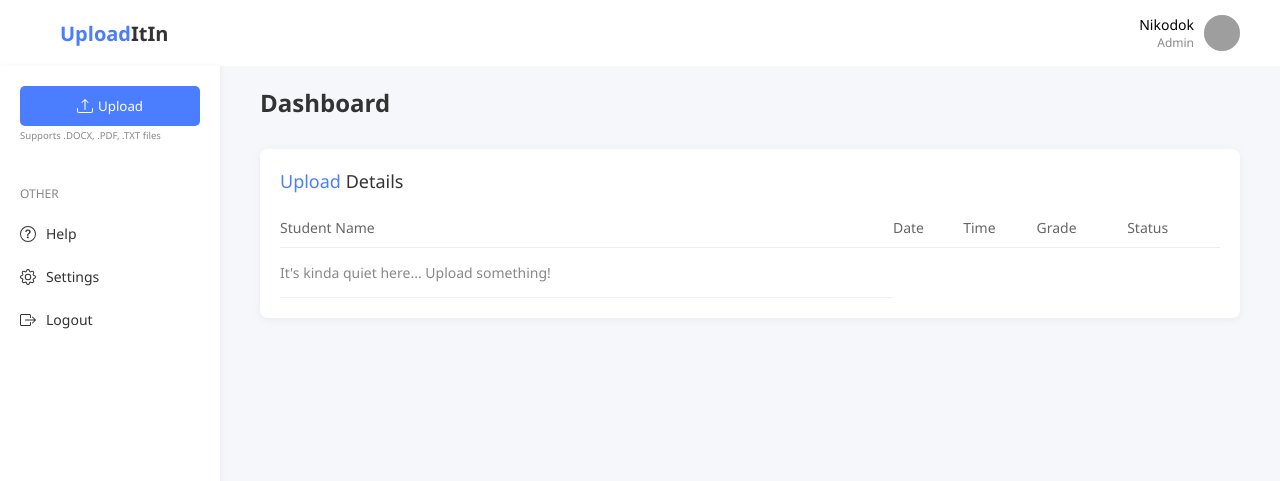
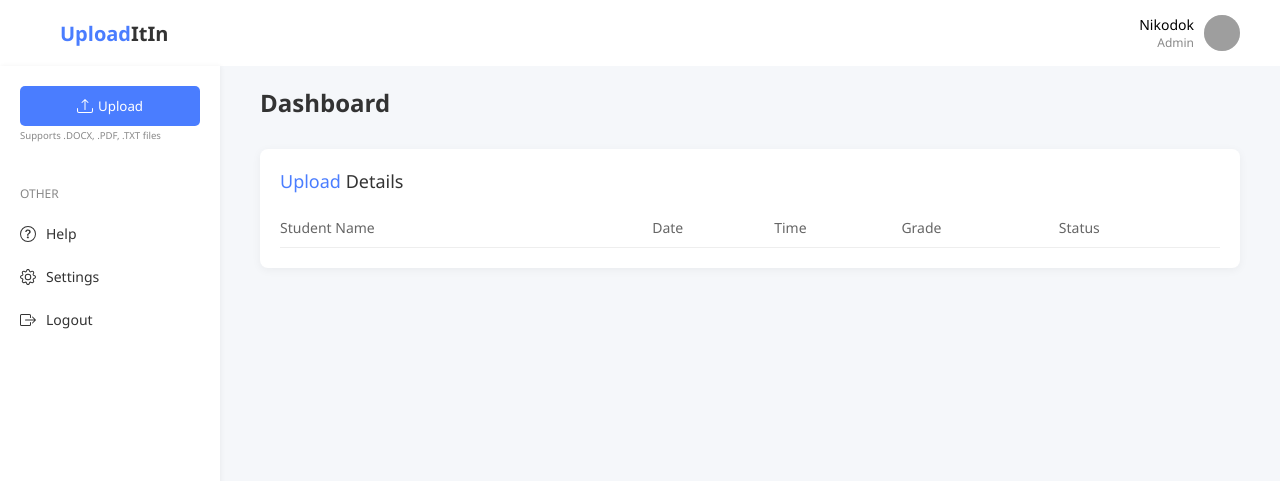
Before and after one commit to richielagito/Upload_It_In, a Flask app: page / in a window 1280 px wide. Shown: the top 481 px of the page. Run offline with Flask 3, Linux system fonts and the light colour scheme; lists and menus that the app fills with data are empty; grey boxes are pictures that could not be loaded.

Commit message:
fix frontend

```diff
--- a/static/index.js
+++ b/static/index.js
@@ -89,7 +89,6 @@ document.querySelector(".upload-form").addEventListener("submit", async function
 
 function updateDashboardTable(results) {
     const tbody = document.querySelector(".main-content table tbody");
-    tbody.innerHTML = "";
 
     results.forEach((item, idx) => {
         const tr = document.createElement("tr");
--- a/templates/index.html
+++ b/templates/index.html
@@ -106,9 +106,7 @@
                                 <th>Status</th>
                             </tr>
                         </thead>
-                        <tbody>
-                            <td style="color: #888888">It's kinda quiet here... Upload something!</td>
-                        </tbody>
+                        <tbody></tbody>
                     </table>
                 </div>
             </div>
```
